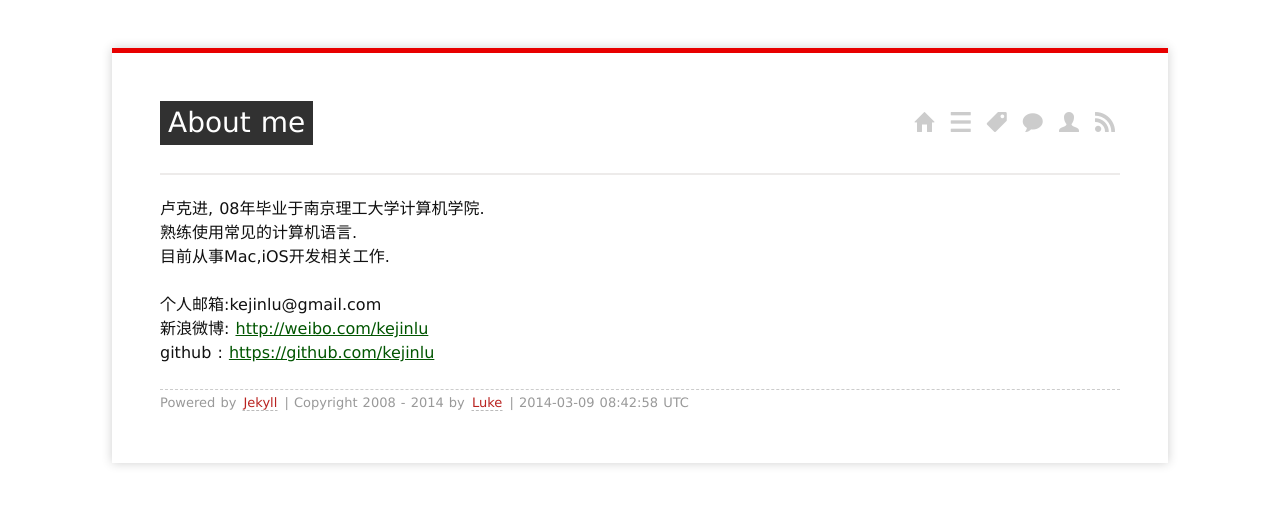
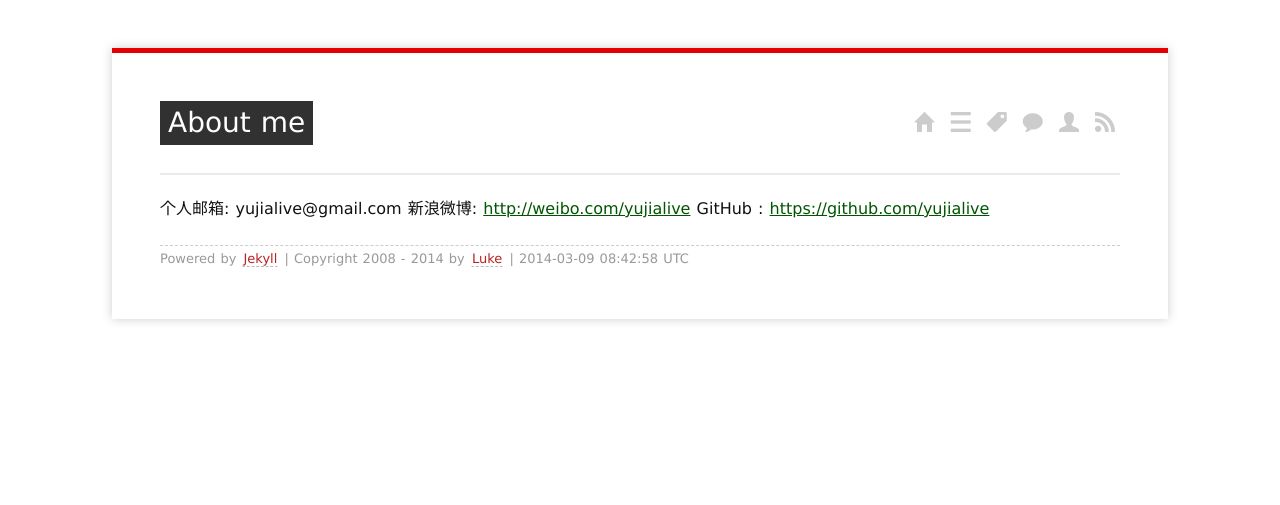
Before and after one commit to yujialive/yujialive.github.io, a Jekyll site: the page built from about/index.md, in a window 1280 px wide. Shown: the top 505 px of the page. Built offline with Jekyll 4.4.1, drawn with Linux system fonts in a browser that asks for light colours; Markdown is read by kramdown in place of the engine named in the settings; comment, search, counter and statistics services are not loaded.

Commit message:
daily updates

```diff
--- a/about/index.md
+++ b/about/index.md
@@ -4,10 +4,6 @@
 comments: yes
 ---
 
-卢克进, 08年毕业于南京理工大学计算机学院.
-熟练使用常见的计算机语言.
-目前从事Mac,iOS开发相关工作.
-
-个人邮箱:kejinlu@gmail.com
-新浪微博: [http://weibo.com/kejinlu](http://weibo.com/kejinlu)
-github : [https://github.com/kejinlu](https://github.com/kejinlu)
+个人邮箱: yujialive@gmail.com
+新浪微博: [http://weibo.com/yujialive](http://weibo.com/yujialive)
+GitHub : [https://github.com/yujialive](https://github.com/yujialive)
--- a/media/css/screen.css
+++ b/media/css/screen.css
@@ -141,7 +141,7 @@
     color: #005500;
 }
 a:visited {
-    color: #5B5B5B;
+    color: #005500;
 }
 a.ss-icon {
 	font-size: 20px;
```
